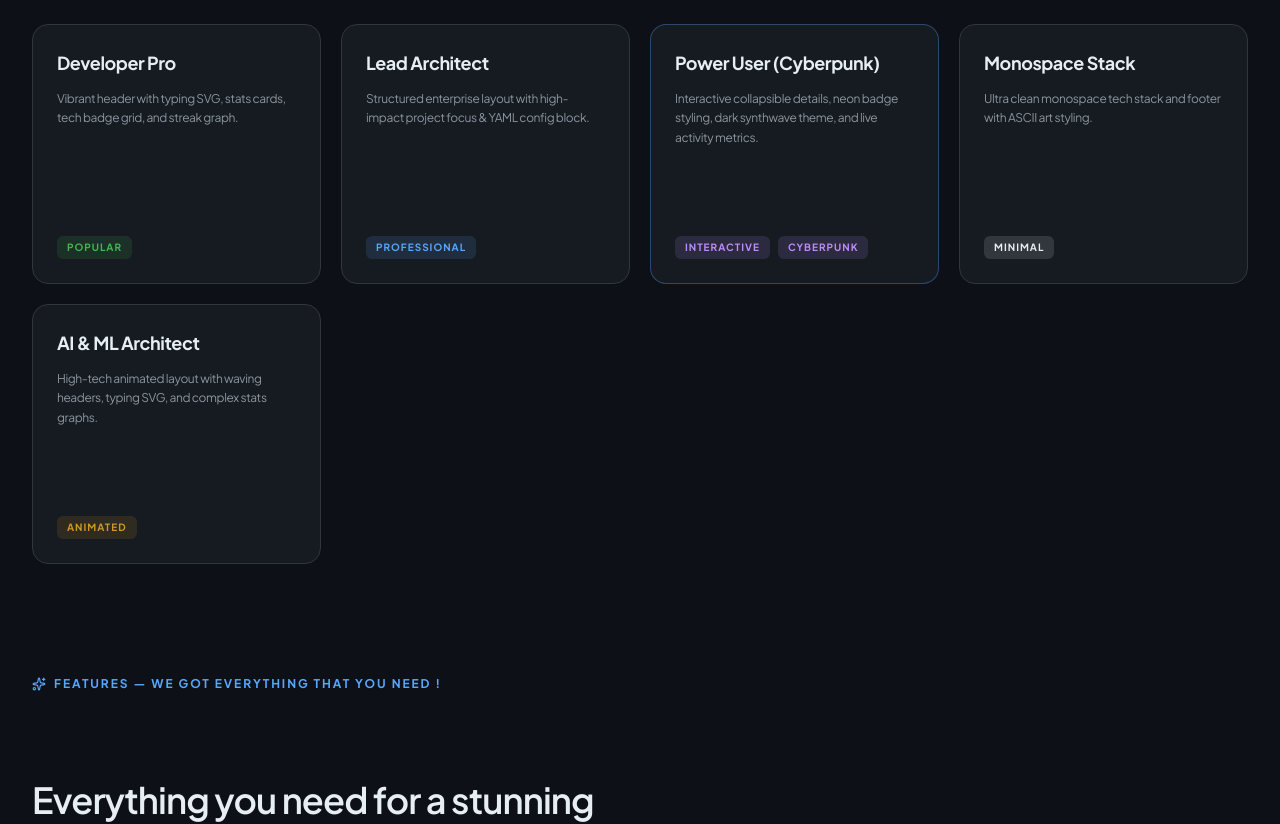
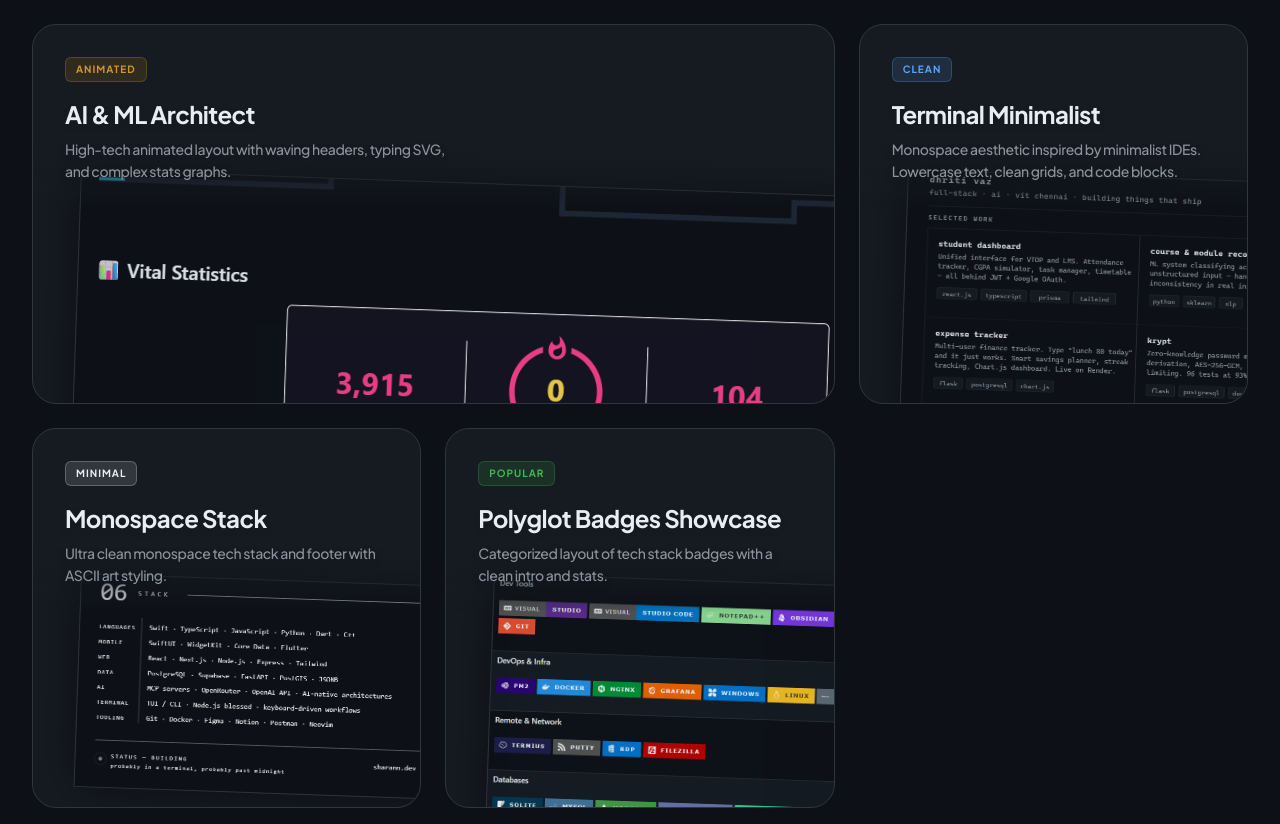
Before and after one commit to Aditya-myst/readme, a Next.js app: page / in a window 1280 px wide. Shown: the part 1200-2024 px from the top of the page. Built offline with nearby package versions, Linux system fonts and the light colour scheme.

Commit message:
Update landing page: show exactly 4 templates with image previews inside the cards

```diff
--- a/src/app/page.tsx
+++ b/src/app/page.tsx
@@ -107,33 +107,33 @@ const MARQUEE_ROW3 = [
 
 const TEMPLATES = [
     {
-        title: "Developer Pro",
-        desc: "Vibrant header with typing SVG, stats cards, tech badge grid, and streak graph.",
-        badges: [{ label: "POPULAR", color: GH.green }],
+        title: "AI & ML Architect",
+        desc: "High-tech animated layout with waving headers, typing SVG, and complex stats graphs.",
+        badges: [{ label: "ANIMATED", color: GH.orange }],
+        image: "/templates/ai_engineer.png",
+        span: "lg:col-span-2"
     },
     {
-        title: "Lead Architect",
-        desc: "Structured enterprise layout with high-impact project focus & YAML config block.",
-        badges: [{ label: "PROFESSIONAL", color: GH.blue }],
-    },
-    {
-        title: "Power User (Cyberpunk)",
-        desc: "Interactive collapsible details, neon badge styling, dark synthwave theme, and live activity metrics.",
-        badges: [
-            { label: "INTERACTIVE", color: GH.purple },
-            { label: "CYBERPUNK", color: GH.purple },
-        ],
+        title: "Terminal Minimalist",
+        desc: "Monospace aesthetic inspired by minimalist IDEs. Lowercase text, clean grids, and code blocks.",
+        badges: [{ label: "CLEAN", color: GH.blue }],
+        image: "/templates/terminal.png",
+        span: "lg:col-span-1"
     },
     {
         title: "Monospace Stack",
         desc: "Ultra clean monospace tech stack and footer with ASCII art styling.",
         badges: [{ label: "MINIMAL", color: GH.text }],
+        image: "/templates/minimalist_mono.png",
+        span: "lg:col-span-1"
     },
     {
-        title: "AI & ML Architect",
-        desc: "High-tech animated layout with waving headers, typing SVG, and complex stats graphs.",
-        badges: [{ label: "ANIMATED", color: GH.orange }],
-    },
+        title: "Polyglot Badges Showcase",
+        desc: "Categorized layout of tech stack badges with a clean intro and stats.",
+        badges: [{ label: "POPULAR", color: GH.green }],
+        image: "/templates/polyglot.png",
+        span: "lg:col-span-1"
+    }
 ];
 
 const FEATURES = [
@@ -529,7 +529,7 @@ export default function Page() {
                         </h2>
                     </div>
 
-                    <div className="grid grid-cols-1 sm:grid-cols-2 lg:grid-cols-4 gap-4 sm:gap-5">
+                    <div className="grid grid-cols-1 sm:grid-cols-2 lg:grid-cols-2 xl:grid-cols-3 gap-6">
                         {TEMPLATES.map((t, idx) => (
                             <motion.button
                                 key={t.title}
@@ -541,30 +541,40 @@ export default function Page() {
                                 whileHover={{ y: -6, scale: 1.02 }}
                                 whileTap={{ scale: 0.98 }}
                                 onClick={() => router.push("/editor")}
-                                className="text-left p-6 rounded-2xl min-h-[260px] flex flex-col justify-between cursor-pointer group transition-all"
+                                className={`text-left p-6 sm:p-8 rounded-3xl min-h-[380px] flex flex-col justify-start cursor-pointer group transition-all relative overflow-hidden ${t.span}`}
                                 style={{
                                     backgroundColor: GH.surface,
-                                    border: `1px solid ${idx === 2 ? `${GH.blue}55` : GH.border}`,
+                                    border: `1px solid ${GH.border}`,
                                 }}
                             >
-                                <div>
-                                    <h3 className="font-bold text-lg tracking-tight mb-3" style={{ color: GH.text }}>
+                                <div className="absolute inset-0 top-[120px] pointer-events-none transition-opacity duration-500 flex justify-end items-end pr-0 pb-0 overflow-hidden rounded-b-3xl">
+                                    <div className="w-full h-full relative opacity-90 group-hover:opacity-100 transition-opacity duration-300">
+                                        <div className="absolute top-0 left-0 right-0 h-16 bg-gradient-to-b from-[#161b22] to-transparent z-10" />
+                                        <img src={t.image} alt={t.title} className="absolute top-6 left-12 w-[120%] max-w-none rounded-tl-xl shadow-[0_0_50px_rgba(0,0,0,0.5)] origin-top-left rotate-2 group-hover:rotate-0 group-hover:scale-105 transition-transform duration-500" style={{ border: `1px solid ${GH.border}` }} />
+                                    </div>
+                                </div>
+                                <div className="relative z-20">
+                                    <div className="flex flex-wrap gap-2 mb-4">
+                                        {t.badges.map((b) => (
+                                            <span
+                                                key={b.label}
+                                                className="px-2.5 py-1 rounded-md text-[10px] font-bold tracking-widest uppercase"
+                                                style={{
+                                                    backgroundColor: `${b.color}22`,
+                                                    color: b.color,
+                                                    border: `1px solid ${b.color}40`,
+                                                }}
+                                            >
+                                                {b.label}
+                                            </span>
+                                        ))}
+                                    </div>
+                                    <h3 className="font-bold text-2xl tracking-tight mb-2 drop-shadow-md" style={{ color: GH.text }}>
                                         {t.title}
                                     </h3>
-                                    <p className="text-xs leading-relaxed" style={{ color: GH.muted }}>
+                                    <p className="text-sm leading-relaxed max-w-sm drop-shadow-lg font-medium" style={{ color: GH.muted }}>
                                         {t.desc}
                                     </p>
-                                </div>
-                                <div className="flex flex-wrap gap-2 mt-6">
-                                    {t.badges.map((b) => (
-                                        <span
-                                            key={b.label}
-                                            className="text-[10px] font-bold tracking-widest uppercase px-2.5 py-1 rounded-md"
-                                            style={{ backgroundColor: `${b.color}22`, color: b.color }}
-                                        >
-                                            {b.label}
-                                        </span>
-                                    ))}
                                 </div>
                             </motion.button>
                         ))}
```
